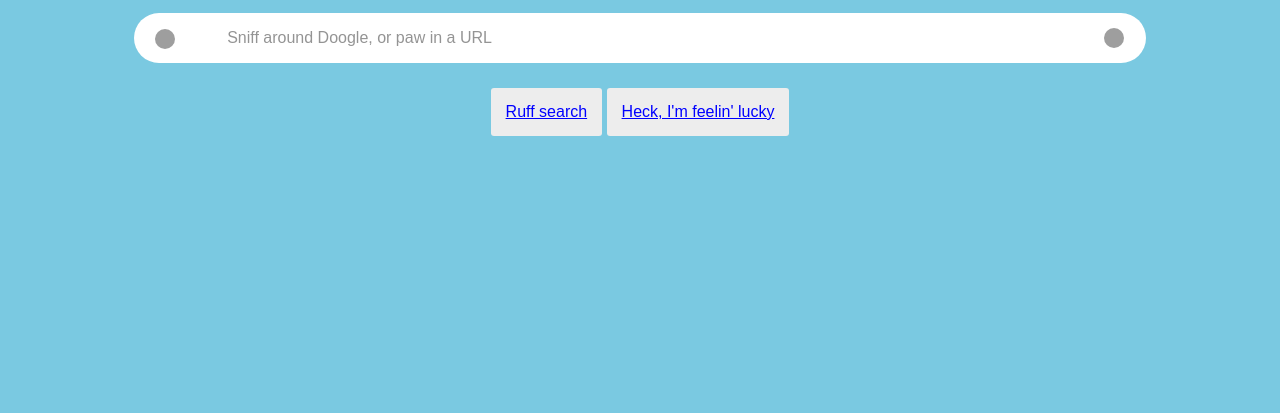
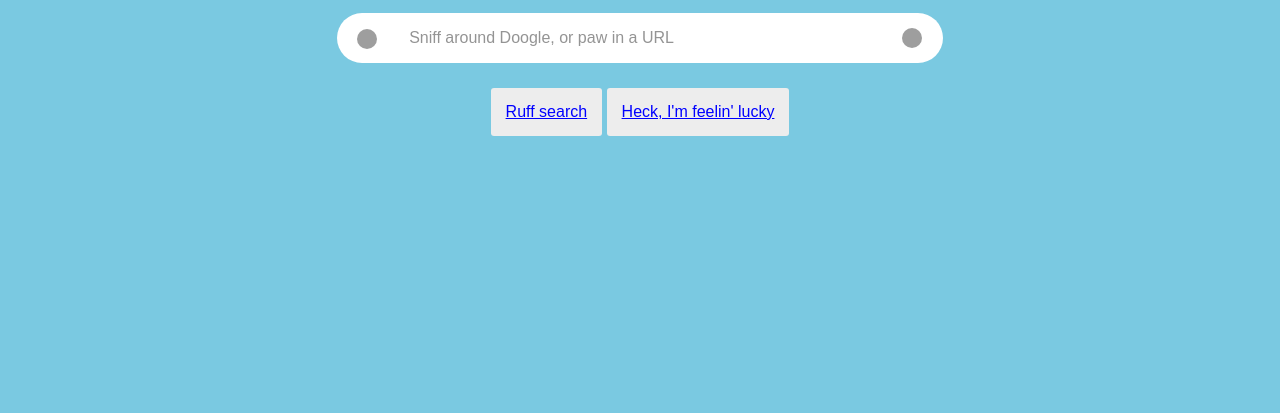
Before and after one commit to Joshkmanj/Google-for-Dogs, a plain HTML site: page index.html in a window 1280 px wide. Shown: the part 387-800 px from the top of the page. Drawn offline with Linux system fonts and the light colour scheme; grey boxes are pictures that could not be loaded.

Commit message:
decreased search-bar width

```diff
--- a/style.css
+++ b/style.css
@@ -68,7 +68,7 @@
   background: white;
   border-radius: 30px;
   padding: 0% 2%;
-//  margin: 0% 20% 0% 20%;
+  margin: 0% 20% 0% 20%;
 //  align-content: left;
 }
 .magnifyingGlass{
```
